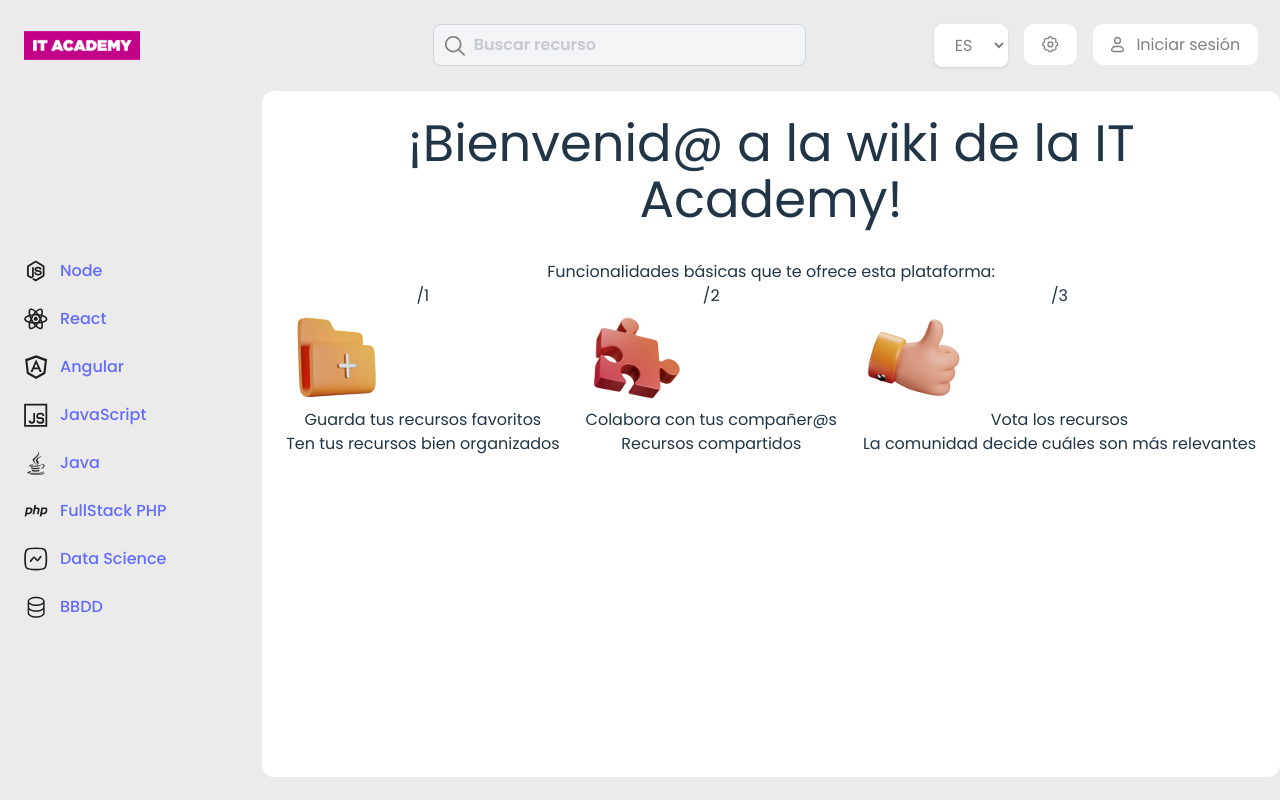
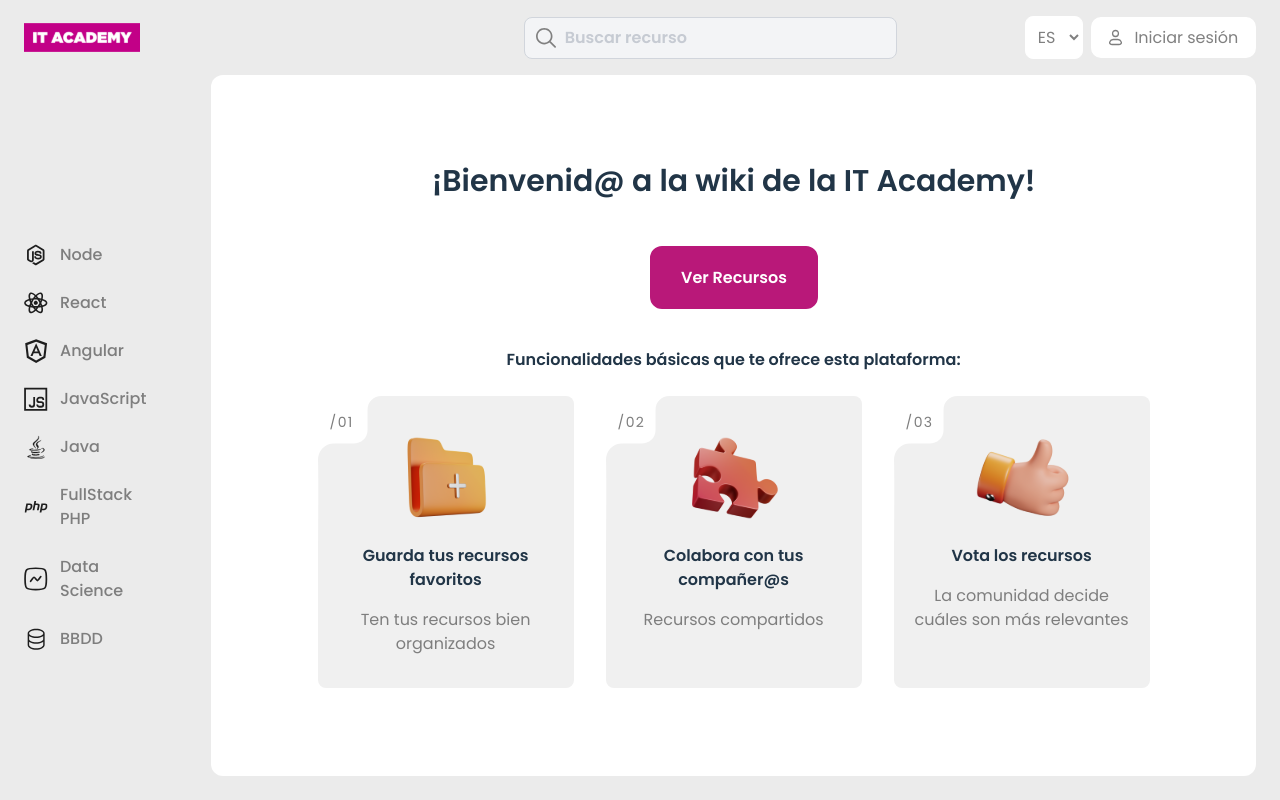
Before and after one commit to codingjordi/ita-wiki-frontend, a React (Vite) app: page / in a window 1280 px wide. Built offline with nearby package versions, Linux system fonts and the light colour scheme; no server answers.

Commit message:
Fix home page layout

```diff
--- a/index.html
+++ b/index.html
@@ -1,17 +1,17 @@
 <!doctype html>
 <html lang="en">
+
 <head>
   <meta charset="UTF-8" />
   <link rel="icon" type="image/svg+xml" href="/vite.svg" />
   <meta name="viewport" content="width=device-width, initial-scale=1.0" />
-    <link
-      href="https://fonts.googleapis.com/css2?family=Poppins:wght@300;400;500;600&display=swap"
-      rel="stylesheet"
-    />
-    <title>Vite + React + TS</title>
+  <link href="https://fonts.googleapis.com/css2?family=Poppins:wght@300;400;500;600&display=swap" rel="stylesheet" />
+  <title>IT Academy Wiki</title>
 </head>
+
 <body>
   <div id="root"></div>
   <script type="module" src="/src/main.tsx"></script>
 </body>
+
 </html>
--- a/src/App.tsx
+++ b/src/App.tsx
@@ -8,7 +8,7 @@ import ResourcesPage from "./pages/ResourcesPage";
 
 const App: FC = () => {
   return (
-    <div className="bg-[#ebebeb] h-screen flex flex-col">
+    <div className="bg-muted h-screen flex flex-col">
       <HeaderComponent />
 
       <div className="flex flex-col lg:flex-row lg:flex-grow lg:overflow-hidden">
--- a/src/components/Layout/AsideComponent.tsx
+++ b/src/components/Layout/AsideComponent.tsx
@@ -21,12 +21,20 @@ const AsideComponent = () => {
   ];
 
   return (
-    <aside className="flex p-6 items-center justify-center lg:block lg:w-80 lg:h-screen lg:max-h-[calc(100vh-90px)] lg:mt-36">
+    <aside className="flex p-6 items-center justify-center lg:block lg:w-55 lg:h-screen lg:max-h-[calc(100vh-90px)] lg:mt-36">
       <ul className="space-y-6">
         {asideContent.map((item, index) => (
-          <li key={index} className="flex items-center space-x-3">
+          <li
+            key={index}
+            className="flex items-center space-x-3 hover:opacity-70"
+          >
             <img src={item.icon} alt={item.label} className="w-6 h-6" />
-            <Link to={`/resources/${item.label}`}>{item.label}</Link>
+            <Link
+              className="text-gray-foreground"
+              to={`/resources/${item.label}`}
+            >
+              {item.label}
+            </Link>
           </li>
         ))}
       </ul>
--- a/src/components/Layout/HeaderComponent.tsx
+++ b/src/components/Layout/HeaderComponent.tsx
@@ -1,7 +1,6 @@
 import { Link, useNavigate, useLocation, useSearchParams } from "react-router";
 import logoItAcademy from "../../assets/LogoItAcademy.svg";
 import addIcon from "../../assets/add.svg";
-import settingsIcon from "../../assets/settings.svg";
 import userIcon from "../../assets/user2.svg";
 import ButtonComponent from "../atoms/ButtonComponent";
 import { useCtxUser } from "../../hooks/useCtxUser";
@@ -62,11 +61,11 @@ const HeaderComponent = () => {
   };
 
   return (
-    <header className="hidden lg:flex bg-[#ebebeb] p-6 items-center justify-between">
+    <header className="hidden lg:flex py-4 px-6 items-center justify-between">
       <Link to="/">
         <img src={logoItAcademy} alt="logo" width={"116px"} />
       </Link>
-      <div className="flex">
+      <div className="flex gap-2 items-center">
         <SearchComponent
           onSearch={handleSearch}
           disabled={isSearchDisabled}
@@ -79,17 +78,16 @@ const HeaderComponent = () => {
             onClick={goToResourcesPage}
           />
         )}
-        <div className="flex justify-center items-center mx-2">
+        <div className="flex justify-center items-center">
           <select
             title="lang"
-            className="bg-white py-2 px-4 text-[#808080] rounded-lg border border-white shadow-sm focus:outline-none focus:ring-2 focus:ring-[#808080] focus:border-transparent"
+            className="bg-white p-2 text-[#808080] rounded-lg border border-white focus:outline-none focus:ring-2 focus:ring-[#808080] focus:border-transparent"
           >
             <option>ES</option>
             <option>EN</option>
           </select>
         </div>
-        <ButtonComponent icon={settingsIcon} variant="icon" />
-        <div className="mr-[-10px]">
+        <div>
           <ButtonComponent
             icon={userIcon}
             variant="icon"
--- a/src/components/atoms/ButtonComponent.tsx
+++ b/src/components/atoms/ButtonComponent.tsx
@@ -30,7 +30,7 @@ const classList = {
     "text-[var(--github-color)] bg-[var(--github-bg)]  justify-between max-w-60 hover:bg-[var(--github-color)] hover:text-[var(--github-bg)] hover:border-black outline-none cursor-pointer box-sizing",
   close:
     "inline-flex items-center justify-center w-[21px] h-[19px] text-[#282828] bg-transparent border-none hover:duration-100 will-change-transform hover:opacity-50 outline-none cursor-pointer box-sizing m-[10px]",
-  icon: "inline-flex items-center justify-center h-[41px] px-4 mx-2 text-[#808080] border-2 rounded-[10px] border-white bg-white hover:duration-200 will-change-transform ease-in-out hover:bg-[#dcdcdc]  hover:border-[#808080] hover:scale-95 outline-none cursor-pointer box-sizing",
+  icon: "inline-flex items-center justify-center h-[41px] px-4 text-[#808080] border-2 rounded-[10px] border-white bg-white hover:duration-200 will-change-transform ease-in-out hover:bg-[#dcdcdc]  hover:border-[#808080] hover:scale-95 outline-none cursor-pointer box-sizing",
 };
 
 const ButtonComponent: FC<ItaButtonProps> = ({
--- /dev/null
+++ b/src/components/ui/Card.tsx
@@ -0,0 +1,22 @@
+interface CardProps {
+  number: number;
+  imageSource: string;
+  imageAlt: string;
+  title: string;
+  text: string;
+}
+
+const Card = ({ number, imageSource, imageAlt, title, text }: CardProps) => {
+  return (
+    <div className="relative flex flex-col items-center gap-4 bg-card w-64 px-4 rounded-lg py-8">
+      <span className="absolute left-0 top-1 p-3 text-sm text-gray-foreground tracking-widest">
+        /0{number}
+      </span>
+      <img src={imageSource} alt={imageAlt} width={100} height={100} />
+      <h3 className="font-bold">{title}</h3>
+      <p className="text-gray-foreground">{text}</p>
+    </div>
+  );
+};
+
+export default Card;
--- a/src/index.css
+++ b/src/index.css
@@ -15,15 +15,17 @@
   background-color: #ffffff;
 }
 
+@theme {
+  --color-muted: #ebebeb;
+  --color-gray-foreground: #7E7E7E;
+  --background-image-card: url("assets/bg-card.svg");
+}
+
 a {
   font-weight: 500;
-  color: #646cff;
   text-decoration: inherit;
 }
 
-a:hover {
-  color: #535bf2;
-}
 
 body {
   margin: 0;
@@ -32,12 +34,6 @@ body {
   background-color: #ebebeb;
 }
 
-h1 {
-  font-size: 3.2em;
-  line-height: 1.1;
-  margin: 0;
-  padding: 0;
-}
 
 /* @media (prefers-color-scheme: light) {
   :root {
--- a/src/pages/HomePage.tsx
+++ b/src/pages/HomePage.tsx
@@ -6,8 +6,11 @@ import { useState, useEffect } from "react";
 import { AddUsersModal } from "../components/resources/AddUserModal";
 import ButtonComponent from "../components/atoms/ButtonComponent";
 import { getUserRole } from "../api/userApi";
+import Card from "../components/ui/Card";
+import { useNavigate } from "react-router";
 
 export default function HomePage() {
+  const navigate = useNavigate();
   const { signOut, user } = useCtxUser();
   const [isModalOpen, setIsModalOpen] = useState(false);
   const [userRole, setUserRole] = useState<string | null>(null);
@@ -34,19 +37,18 @@ export default function HomePage() {
     ? ["superadmin", "admin", "mentor"].includes(userRole)
     : false;
 
+  const handleNavigate = () => {
+    navigate("/resources/React");
+  };
+
   return (
-    <main className="bg-white rounded-xl p-6 w-full text-center h-[inherit] max-h-[calc(100vh-114px)] overflow-auto">
-      <h1>¡Bienvenid@ a la wiki de la IT Academy!</h1>
+    <main className="bg-white rounded-xl flex flex-col items-center justify-center w-full mx-6 p-10 md:p-6 mb-6 text-center overflow-auto">
+      <h1 className="font-bold text-3xl">
+        ¡Bienvenid@ a la wiki de la IT Academy!
+      </h1>
       <section>
-        <article
-          style={{
-            display: "flex",
-            flexDirection: "column",
-            maxWidth: "375px",
-            padding: "1rem",
-          }}
-        >
-          {user ? (
+        <article className="flex flex-col p-1 my-3">
+          {user && (
             <article
               id={String(user.id)}
               className="flex justify-evenly items-center gap-4 mt-4 py-2 px-4 rounded-md bg-black text-white mx-auto"
@@ -59,18 +61,10 @@ export default function HomePage() {
                 className="rounded-full border-2 border-white"
               />
               <div className="flex flex-col divide-y-2">
-                <small
-                  className="font-bold"
-                  style={{ textTransform: "uppercase" }}
-                >
+                <small className="font-bold uppercase">
                   {user.displayName}
                 </small>
-                <small
-                  className="font-bold"
-                  style={{ textTransform: "uppercase" }}
-                >
-                  {user.role}
-                </small>
+                <small className="font-bold uppercase">{user.role}</small>
               </div>
               <button
                 className="bg-white text-red-500 text-sm font-bold active:scale-95 py-1 px-4 rounded-sm border-2 border-black"
@@ -80,8 +74,6 @@ export default function HomePage() {
                 Exit
               </button>
             </article>
-          ) : (
-            <div></div>
           )}
 
           {hasPermission && (
@@ -91,27 +83,37 @@ export default function HomePage() {
           )}
         </article>
         <div>
-          <div>
-            <h2>Funcionalidades básicas que te ofrece esta plataforma:</h2>
-            <section className="w-full flex justify-between">
-              <div>
-                <span>/1</span>
-                <img src={folder} alt="folder" width={100} height={100} />
-                <h3>Guarda tus recursos favoritos</h3>
-                <p>Ten tus recursos bien organizados</p>
-              </div>
-              <div>
-                <span>/2</span>
-                <img src={puzzle} alt="puzzle" width={100} height={100} />
-                <h3>Colabora con tus compañer@s</h3>
-                <p>Recursos compartidos</p>
-              </div>
-              <div>
-                <span>/3</span>
-                <img src={ok} alt="ok" width={100} height={100} />
-                <h3>Vota los recursos</h3>
-                <p>La comunidad decide cuáles son más relevantes</p>
-              </div>
+          <div className="w-full flex flex-col items-center justify-center gap-6">
+            <div className="w-42">
+              <ButtonComponent onClick={handleNavigate}>
+                Ver Recursos
+              </ButtonComponent>
+            </div>
+            <h2 className="font-bold">
+              Funcionalidades básicas que te ofrece esta plataforma:
+            </h2>
+            <section className="flex flex-col gap-8 items-center md:items-stretch md:flex-row">
+              <Card
+                number={1}
+                imageSource={folder}
+                imageAlt="folder"
+                title="Guarda tus recursos favoritos"
+                text="Ten tus recursos bien organizados"
+              />
+              <Card
+                number={2}
+                imageSource={puzzle}
+                imageAlt="puzzle"
+                title="Colabora con tus compañer@s"
+                text="Recursos compartidos"
+              />
+              <Card
+                number={3}
+                imageSource={ok}
+                imageAlt="ok"
+                title="Vota los recursos"
+                text="La comunidad decide cuáles son más relevantes"
+              />
             </section>
           </div>
         </div>
```
Also changed, not shown: src/assets/bg-card.svg (added). Lines whose indentation alone changed are shown as unchanged.
